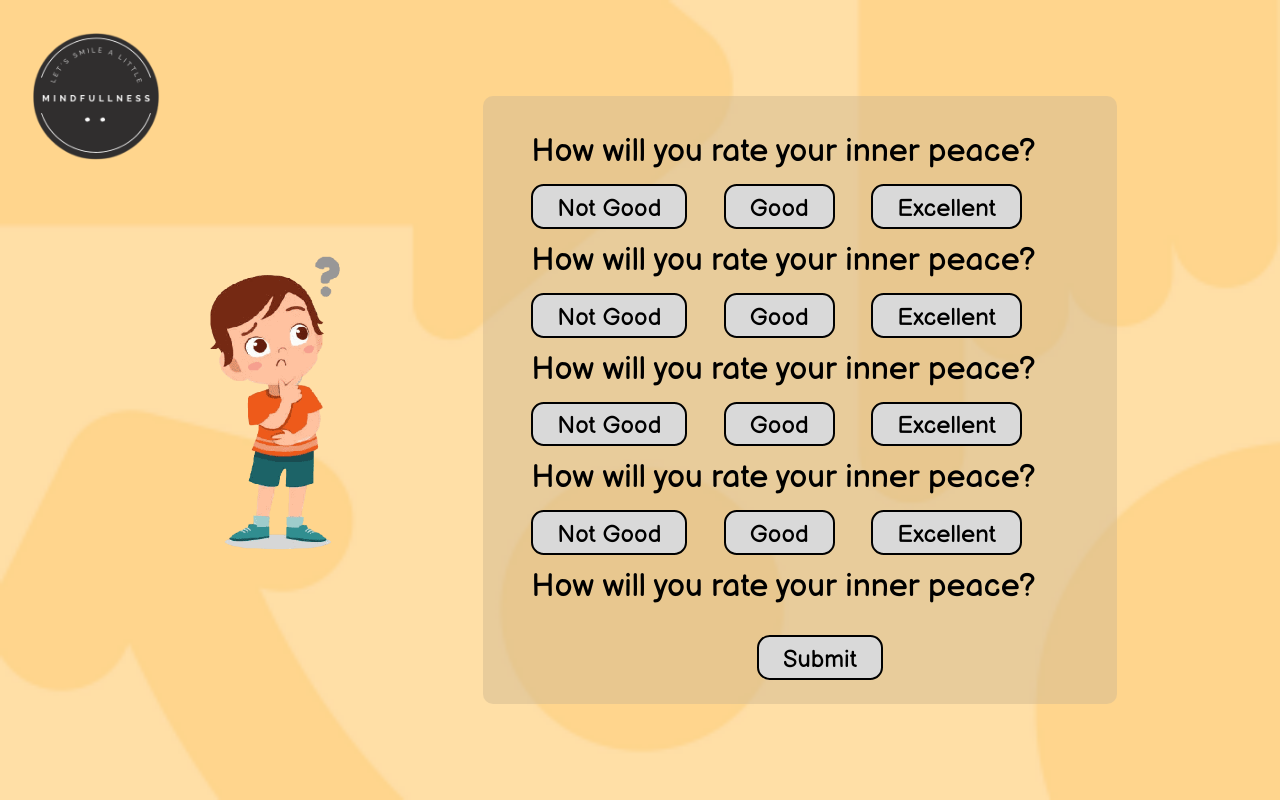
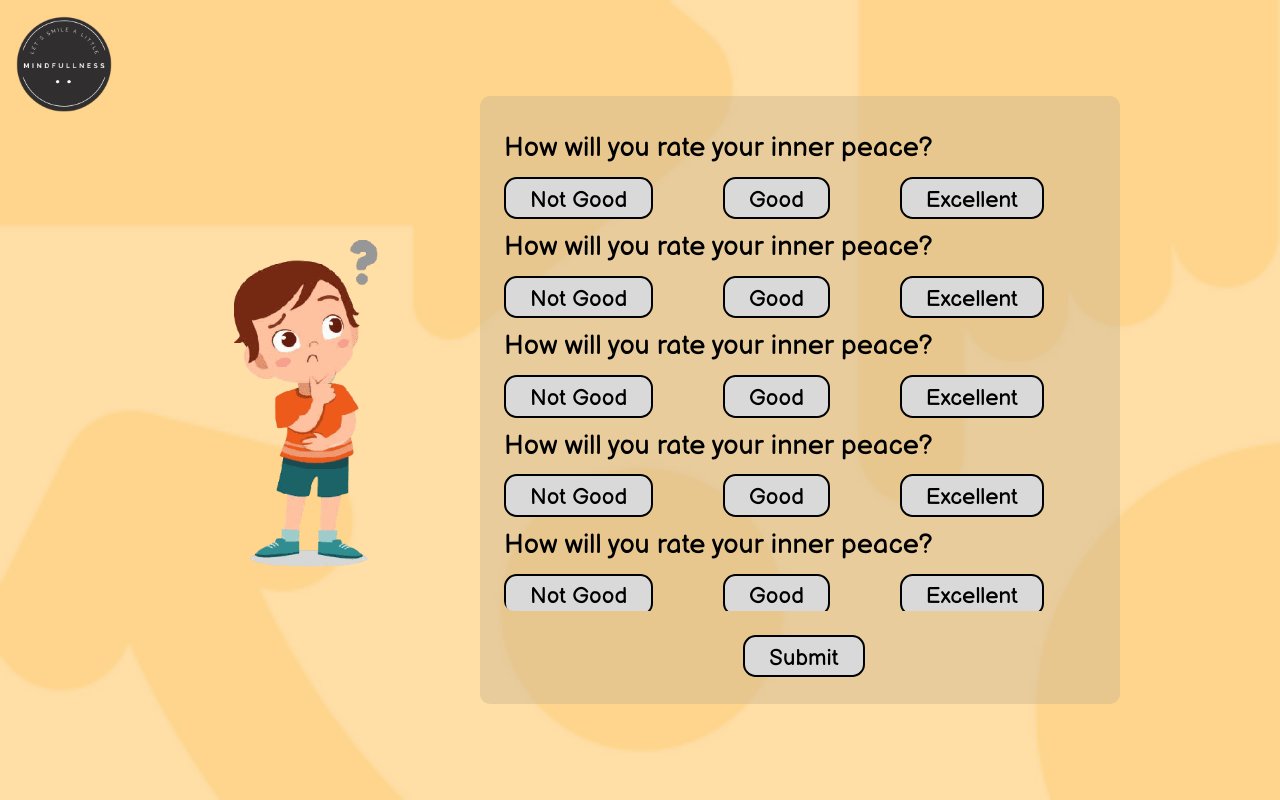
Before and after one commit to singodiyashubham87/Mindfulness, a React (Vite) app in the folder client/: page /assessment in a window 1280 px wide. Built offline with nearby package versions, Linux system fonts and the light colour scheme.

Commit message:
style: make assessment page responsive

```diff
--- a/client/src/components/AssessmentPage.jsx
+++ b/client/src/components/AssessmentPage.jsx
@@ -12,104 +12,104 @@ function AssessmentPage() {
         <img
           src={logo}
           alt="logo"
-          className="w-[8rem] absolute top-[2rem] left-[2rem]"
+          className="w-[8rem] absolute top-[1rem] left-[1rem] vvsm:w-[6rem]"
         />
         <div className="content h-[100vh] flex justify-center items-center">
-          <div className="left flex justify-center items-center w-[25%]">
+          <div className="left hidden md:block flex justify-center items-center w-[25%]">
             <img
               src={kidThinking}
               alt="kidThinkingImage"
-              className="w-[90%]"
+              className="w-[100%]"
             />
           </div>
-          <div className="right flex justify-center items-center w-[55%] h-[80%]">
+          <div className="right flex justify-center items-center w-[100%] h-[75%] md:w-[70%] mmd:w-[60%] xl:w-[50%] xl:h-[80%]  2xl:w-[45%]">
             <form
               action="/"
-              className="assessmentForm text-center w-[90%] h-[95%] bg-[#D1BA9180] rounded-[0.625rem] p-[0.5rem] pt-[2rem] pl-[3rem]"
+              className="assessmentForm text-center w-[90%] h-[95%] bg-[#D1BA9180] rounded-[0.625rem] p-[0.5rem] pt-[2rem] pl-[1.5rem] px-[1rem] gsm:w-[85%] sm:w-[80%] md:w-[100%]"
             >
               <div className="questions rounded-[0.625rem] overflow-y-auto h-[85%] text-left">
                 <div className="q1">
-                  <span className="question text-[2rem]">
+                  <span className="question text-[1.5rem] lg:text-[1.7rem] 2xl:text-[2rem]">
                     How will you rate your inner peace?
                   </span>
-                  <div className="optionButtons w-[85%] flex justify-between mb-[0.5rem] mt-[0.5rem]">
-                    <button className="text-[1.5rem] bg-[#D9D9D9] px-[1.5rem] pt-[0.3rem] rounded-[0.8rem] border-2 border-black cursor-pointer ">Not Good</button>
-                    <button className="text-[1.5rem] bg-[#D9D9D9] px-[1.5rem] pt-[0.3rem] rounded-[0.8rem] border-2 border-black cursor-pointer ">Good</button>
-                    <button className="text-[1.5rem] bg-[#D9D9D9] px-[1.5rem] pt-[0.3rem] rounded-[0.8rem] border-2 border-black cursor-pointer ">Excellent</button>
+                  <div className="optionButtons w-[98%] flex justify-between mb-[0.5rem] mt-[0.5rem] xl:w-[90%]">
+                    <button className="text-[1.2rem] lg:text-[1.4rem] 2xl:text-[1.5rem] bg-[#D9D9D9] px-[1.5rem] pt-[0.3rem] rounded-[0.8rem] border-2 border-black cursor-pointer hover:bg-black hover:text-[#D9D9D9] hover:bg-black hover:text-[#D9D9D9] ">Not Good</button>
+                    <button className="text-[1.2rem] lg:text-[1.4rem] 2xl:text-[1.5rem] bg-[#D9D9D9] px-[1.5rem] pt-[0.3rem] rounded-[0.8rem] border-2 border-black cursor-pointer hover:bg-black hover:text-[#D9D9D9] ">Good</button>
+                    <button className="text-[1.2rem] lg:text-[1.4rem] 2xl:text-[1.5rem] bg-[#D9D9D9] px-[1.5rem] pt-[0.3rem] rounded-[0.8rem] border-2 border-black cursor-pointer hover:bg-black hover:text-[#D9D9D9] ">Excellent</button>
                   </div>
                 </div>
                 <div className="q2">
-                  <span className="question text-[2rem]">
+                  <span className="question text-[1.5rem] lg:text-[1.7rem] 2xl:text-[2rem]">
                     How will you rate your inner peace?
                   </span>
-                  <div className="optionButtons w-[85%] flex justify-between mb-[0.5rem] mt-[0.5rem]">
-                    <button className="text-[1.5rem] bg-[#D9D9D9] px-[1.5rem] pt-[0.3rem] rounded-[0.8rem] border-2 border-black cursor-pointer ">Not Good</button>
-                    <button className="text-[1.5rem] bg-[#D9D9D9] px-[1.5rem] pt-[0.3rem] rounded-[0.8rem] border-2 border-black cursor-pointer ">Good</button>
-                    <button className="text-[1.5rem] bg-[#D9D9D9] px-[1.5rem] pt-[0.3rem] rounded-[0.8rem] border-2 border-black cursor-pointer ">Excellent</button>
+                  <div className="optionButtons w-[98%] flex justify-between mb-[0.5rem] mt-[0.5rem] xl:w-[90%]">
+                    <button className="text-[1.2rem] lg:text-[1.4rem] 2xl:text-[1.5rem] bg-[#D9D9D9] px-[1.5rem] pt-[0.3rem] rounded-[0.8rem] border-2 border-black cursor-pointer hover:bg-black hover:text-[#D9D9D9] ">Not Good</button>
+                    <button className="text-[1.2rem] lg:text-[1.4rem] 2xl:text-[1.5rem] bg-[#D9D9D9] px-[1.5rem] pt-[0.3rem] rounded-[0.8rem] border-2 border-black cursor-pointer hover:bg-black hover:text-[#D9D9D9] ">Good</button>
+                    <button className="text-[1.2rem] lg:text-[1.4rem] 2xl:text-[1.5rem] bg-[#D9D9D9] px-[1.5rem] pt-[0.3rem] rounded-[0.8rem] border-2 border-black cursor-pointer hover:bg-black hover:text-[#D9D9D9] ">Excellent</button>
                   </div>
                 </div>
                 <div className="q3">
-                  <span className="question text-[2rem]">
+                  <span className="question text-[1.5rem] lg:text-[1.7rem] 2xl:text-[2rem]">
                     How will you rate your inner peace?
                   </span>
-                  <div className="optionButtons w-[85%] flex justify-between mb-[0.5rem] mt-[0.5rem]">
-                    <button className="text-[1.5rem] bg-[#D9D9D9] px-[1.5rem] pt-[0.3rem] rounded-[0.8rem] border-2 border-black cursor-pointer ">Not Good</button>
-                    <button className="text-[1.5rem] bg-[#D9D9D9] px-[1.5rem] pt-[0.3rem] rounded-[0.8rem] border-2 border-black cursor-pointer ">Good</button>
-                    <button className="text-[1.5rem] bg-[#D9D9D9] px-[1.5rem] pt-[0.3rem] rounded-[0.8rem] border-2 border-black cursor-pointer ">Excellent</button>
+                  <div className="optionButtons w-[98%] flex justify-between mb-[0.5rem] mt-[0.5rem] xl:w-[90%]">
+                    <button className="text-[1.2rem] lg:text-[1.4rem] 2xl:text-[1.5rem] bg-[#D9D9D9] px-[1.5rem] pt-[0.3rem] rounded-[0.8rem] border-2 border-black cursor-pointer hover:bg-black hover:text-[#D9D9D9] ">Not Good</button>
+                    <button className="text-[1.2rem] lg:text-[1.4rem] 2xl:text-[1.5rem] bg-[#D9D9D9] px-[1.5rem] pt-[0.3rem] rounded-[0.8rem] border-2 border-black cursor-pointer hover:bg-black hover:text-[#D9D9D9] ">Good</button>
+                    <button className="text-[1.2rem] lg:text-[1.4rem] 2xl:text-[1.5rem] bg-[#D9D9D9] px-[1.5rem] pt-[0.3rem] rounded-[0.8rem] border-2 border-black cursor-pointer hover:bg-black hover:text-[#D9D9D9] ">Excellent</button>
                   </div>
                 </div>
                 <div className="q4">
-                  <span className="question text-[2rem]">
+                  <span className="question text-[1.5rem] lg:text-[1.7rem] 2xl:text-[2rem]">
                     How will you rate your inner peace?
                   </span>
-                  <div className="optionButtons w-[85%] flex justify-between mb-[0.5rem] mt-[0.5rem]">
-                    <button className="text-[1.5rem] bg-[#D9D9D9] px-[1.5rem] pt-[0.3rem] rounded-[0.8rem] border-2 border-black cursor-pointer ">Not Good</button>
-                    <button className="text-[1.5rem] bg-[#D9D9D9] px-[1.5rem] pt-[0.3rem] rounded-[0.8rem] border-2 border-black cursor-pointer ">Good</button>
-                    <button className="text-[1.5rem] bg-[#D9D9D9] px-[1.5rem] pt-[0.3rem] rounded-[0.8rem] border-2 border-black cursor-pointer ">Excellent</button>
+                  <div className="optionButtons w-[98%] flex justify-between mb-[0.5rem] mt-[0.5rem] xl:w-[90%]">
+                    <button className="text-[1.2rem] lg:text-[1.4rem] 2xl:text-[1.5rem] bg-[#D9D9D9] px-[1.5rem] pt-[0.3rem] rounded-[0.8rem] border-2 border-black cursor-pointer hover:bg-black hover:text-[#D9D9D9] ">Not Good</button>
+                    <button className="text-[1.2rem] lg:text-[1.4rem] 2xl:text-[1.5rem] bg-[#D9D9D9] px-[1.5rem] pt-[0.3rem] rounded-[0.8rem] border-2 border-black cursor-pointer hover:bg-black hover:text-[#D9D9D9] ">Good</button>
+                    <button className="text-[1.2rem] lg:text-[1.4rem] 2xl:text-[1.5rem] bg-[#D9D9D9] px-[1.5rem] pt-[0.3rem] rounded-[0.8rem] border-2 border-black cursor-pointer hover:bg-black hover:text-[#D9D9D9] ">Excellent</button>
                   </div>
                 </div>
                 <div className="q5">
-                  <span className="question text-[2rem]">
+                  <span className="question text-[1.5rem] lg:text-[1.7rem] 2xl:text-[2rem]">
                     How will you rate your inner peace?
                   </span>
-                  <div className="optionButtons w-[85%] flex justify-between mb-[0.5rem] mt-[0.5rem]">
-                    <button className="text-[1.5rem] bg-[#D9D9D9] px-[1.5rem] pt-[0.3rem] rounded-[0.8rem] border-2 border-black cursor-pointer ">Not Good</button>
-                    <button className="text-[1.5rem] bg-[#D9D9D9] px-[1.5rem] pt-[0.3rem] rounded-[0.8rem] border-2 border-black cursor-pointer ">Good</button>
-                    <button className="text-[1.5rem] bg-[#D9D9D9] px-[1.5rem] pt-[0.3rem] rounded-[0.8rem] border-2 border-black cursor-pointer ">Excellent</button>
+                  <div className="optionButtons w-[98%] flex justify-between mb-[0.5rem] mt-[0.5rem] xl:w-[90%]">
+                    <button className="text-[1.2rem] lg:text-[1.4rem] 2xl:text-[1.5rem] bg-[#D9D9D9] px-[1.5rem] pt-[0.3rem] rounded-[0.8rem] border-2 border-black cursor-pointer hover:bg-black hover:text-[#D9D9D9] ">Not Good</button>
+                    <button className="text-[1.2rem] lg:text-[1.4rem] 2xl:text-[1.5rem] bg-[#D9D9D9] px-[1.5rem] pt-[0.3rem] rounded-[0.8rem] border-2 border-black cursor-pointer hover:bg-black hover:text-[#D9D9D9] ">Good</button>
+                    <button className="text-[1.2rem] lg:text-[1.4rem] 2xl:text-[1.5rem] bg-[#D9D9D9] px-[1.5rem] pt-[0.3rem] rounded-[0.8rem] border-2 border-black cursor-pointer hover:bg-black hover:text-[#D9D9D9] ">Excellent</button>
                   </div>
                 </div>
                 <div className="q5">
-                  <span className="question text-[2rem]">
+                  <span className="question text-[1.5rem] lg:text-[1.7rem] 2xl:text-[2rem]">
                     How will you rate your inner peace?
                   </span>
-                  <div className="optionButtons w-[85%] flex justify-between mb-[0.5rem] mt-[0.5rem]">
-                    <button className="text-[1.5rem] bg-[#D9D9D9] px-[1.5rem] pt-[0.3rem] rounded-[0.8rem] border-2 border-black cursor-pointer ">Not Good</button>
-                    <button className="text-[1.5rem] bg-[#D9D9D9] px-[1.5rem] pt-[0.3rem] rounded-[0.8rem] border-2 border-black cursor-pointer ">Good</button>
-                    <button className="text-[1.5rem] bg-[#D9D9D9] px-[1.5rem] pt-[0.3rem] rounded-[0.8rem] border-2 border-black cursor-pointer ">Excellent</button>
+                  <div className="optionButtons w-[98%] flex justify-between mb-[0.5rem] mt-[0.5rem] xl:w-[90%]">
+                    <button className="text-[1.2rem] lg:text-[1.4rem] 2xl:text-[1.5rem] bg-[#D9D9D9] px-[1.5rem] pt-[0.3rem] rounded-[0.8rem] border-2 border-black cursor-pointer hover:bg-black hover:text-[#D9D9D9] ">Not Good</button>
+                    <button className="text-[1.2rem] lg:text-[1.4rem] 2xl:text-[1.5rem] bg-[#D9D9D9] px-[1.5rem] pt-[0.3rem] rounded-[0.8rem] border-2 border-black cursor-pointer hover:bg-black hover:text-[#D9D9D9] ">Good</button>
+                    <button className="text-[1.2rem] lg:text-[1.4rem] 2xl:text-[1.5rem] bg-[#D9D9D9] px-[1.5rem] pt-[0.3rem] rounded-[0.8rem] border-2 border-black cursor-pointer hover:bg-black hover:text-[#D9D9D9] ">Excellent</button>
                   </div>
                 </div>
                 <div className="q5">
-                  <span className="question text-[2rem]">
+                  <span className="question text-[1.5rem] lg:text-[1.7rem] 2xl:text-[2rem]">
                     How will you rate your inner peace?
                   </span>
-                  <div className="optionButtons w-[85%] flex justify-between mb-[0.5rem] mt-[0.5rem]">
-                    <button className="text-[1.5rem] bg-[#D9D9D9] px-[1.5rem] pt-[0.3rem] rounded-[0.8rem] border-2 border-black cursor-pointer ">Not Good</button>
-                    <button className="text-[1.5rem] bg-[#D9D9D9] px-[1.5rem] pt-[0.3rem] rounded-[0.8rem] border-2 border-black cursor-pointer ">Good</button>
-                    <button className="text-[1.5rem] bg-[#D9D9D9] px-[1.5rem] pt-[0.3rem] rounded-[0.8rem] border-2 border-black cursor-pointer ">Excellent</button>
+                  <div className="optionButtons w-[98%] flex justify-between mb-[0.5rem] mt-[0.5rem] xl:w-[90%]">
+                    <button className="text-[1.2rem] lg:text-[1.4rem] 2xl:text-[1.5rem] bg-[#D9D9D9] px-[1.5rem] pt-[0.3rem] rounded-[0.8rem] border-2 border-black cursor-pointer hover:bg-black hover:text-[#D9D9D9] ">Not Good</button>
+                    <button className="text-[1.2rem] lg:text-[1.4rem] 2xl:text-[1.5rem] bg-[#D9D9D9] px-[1.5rem] pt-[0.3rem] rounded-[0.8rem] border-2 border-black cursor-pointer hover:bg-black hover:text-[#D9D9D9] ">Good</button>
+                    <button className="text-[1.2rem] lg:text-[1.4rem] 2xl:text-[1.5rem] bg-[#D9D9D9] px-[1.5rem] pt-[0.3rem] rounded-[0.8rem] border-2 border-black cursor-pointer hover:bg-black hover:text-[#D9D9D9] ">Excellent</button>
                   </div>
                 </div>
                 <div className="q5">
-                  <span className="question text-[2rem]">
+                  <span className="question text-[1.5rem] lg:text-[1.7rem] 2xl:text-[2rem]">
                     How will you rate your inner peace?
                   </span>
-                  <div className="optionButtons w-[85%] flex justify-between mb-[0.5rem] mt-[0.5rem]">
-                    <button className="text-[1.5rem] bg-[#D9D9D9] px-[1.5rem] pt-[0.3rem] rounded-[0.8rem] border-2 border-black cursor-pointer ">Not Good</button>
-                    <button className="text-[1.5rem] bg-[#D9D9D9] px-[1.5rem] pt-[0.3rem] rounded-[0.8rem] border-2 border-black cursor-pointer ">Good</button>
-                    <button className="text-[1.5rem] bg-[#D9D9D9] px-[1.5rem] pt-[0.3rem] rounded-[0.8rem] border-2 border-black cursor-pointer ">Excellent</button>
+                  <div className="optionButtons w-[98%] flex justify-between mb-[0.5rem] mt-[0.5rem] xl:w-[90%]">
+                    <button className="text-[1.2rem] lg:text-[1.4rem] 2xl:text-[1.5rem] bg-[#D9D9D9] px-[1.5rem] pt-[0.3rem] rounded-[0.8rem] border-2 border-black cursor-pointer hover:bg-black hover:text-[#D9D9D9] ">Not Good</button>
+                    <button className="text-[1.2rem] lg:text-[1.4rem] 2xl:text-[1.5rem] bg-[#D9D9D9] px-[1.5rem] pt-[0.3rem] rounded-[0.8rem] border-2 border-black cursor-pointer hover:bg-black hover:text-[#D9D9D9] ">Good</button>
+                    <button className="text-[1.2rem] lg:text-[1.4rem] 2xl:text-[1.5rem] bg-[#D9D9D9] px-[1.5rem] pt-[0.3rem] rounded-[0.8rem] border-2 border-black cursor-pointer hover:bg-black hover:text-[#D9D9D9] ">Excellent</button>
                   </div>
                 </div>
               </div>
-              <input type="submit" className="text-[1.5rem] bg-[#D9D9D9] px-[1.5rem] pt-[0.3rem] rounded-[0.8rem] border-2 border-black cursor-pointer mt-[1.5rem]" value={"Submit"} />
+              <input type="submit" className="text-[1.2rem] lg:text-[1.4rem] 2xl:text-[1.5rem] bg-[#D9D9D9] px-[1.5rem] pt-[0.3rem] rounded-[0.8rem] border-2 border-black cursor-pointer hover:bg-black hover:text-[#D9D9D9] mt-[1.5rem]" value={"Submit"} />
             </form>
           </div>
         </div>
--- a/client/tailwind.config.js
+++ b/client/tailwind.config.js
@@ -11,6 +11,8 @@ export default {
         primary: 'Balsamiq Sans',
       },
       screens: {
+        'xxl': '1751px',
+        'mmd': '851px',
         'gsm': '571px',
         'msm': '491px',
         'vsm': '406px',
```
